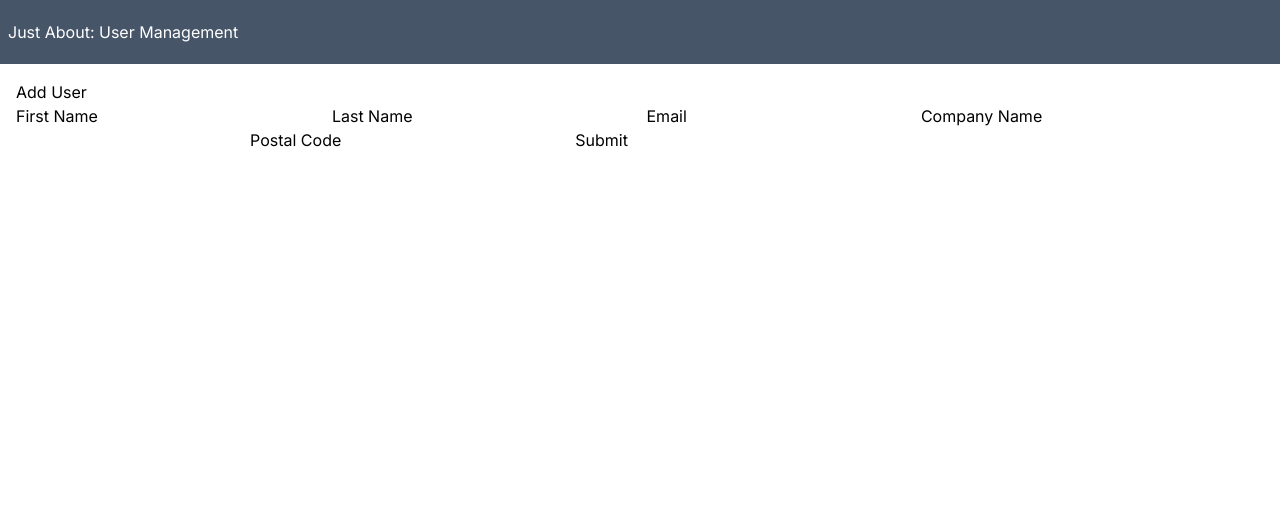
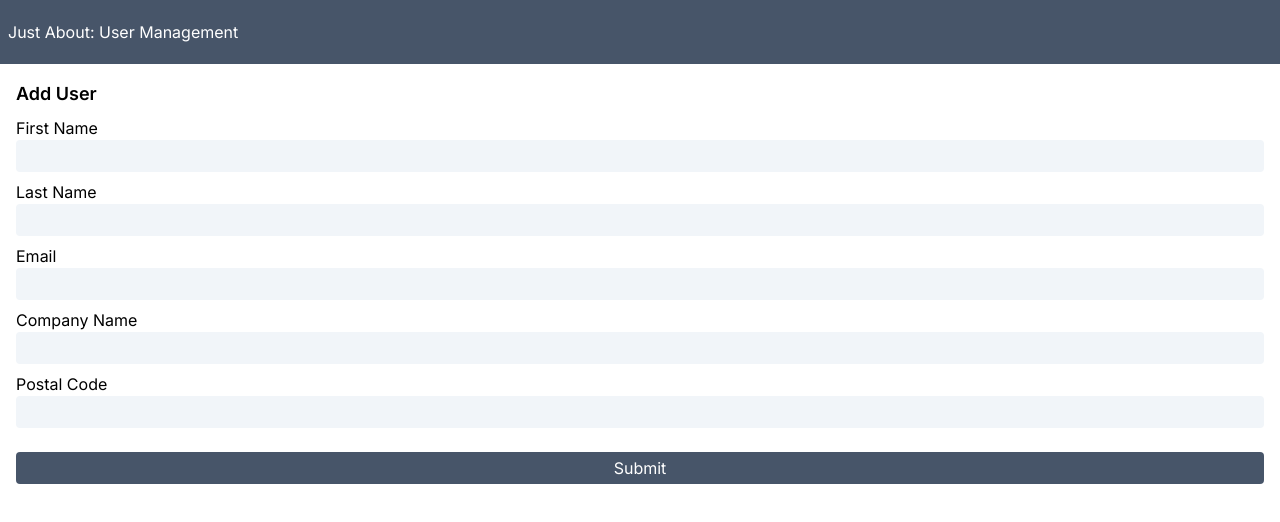
Before and after one commit to stephen-mclean/user-management, a Next.js app: page /users/create in a window 1280 px wide. Shown: the top 522 px of the page. Built offline with nearby package versions, Linux system fonts and the light colour scheme.

Commit message:
style user form and create input component

```diff
--- a/app/users/[id]/edit/page.tsx
+++ b/app/users/[id]/edit/page.tsx
@@ -26,7 +26,7 @@ export default async function EditUser({
 
   return (
     <>
-      <h1>Edit User {user.fullName}</h1>
+      <h1 className="font-semibold text-lg mb-2">Edit User: {user.fullName}</h1>
       <UserForm user={user} />
     </>
   );
--- a/app/users/create/page.tsx
+++ b/app/users/create/page.tsx
@@ -3,7 +3,7 @@ import UserForm from "@/components/user-form";
 export default function CreateUser() {
   return (
     <>
-      <h1>Add User</h1>
+      <h1 className="font-semibold text-lg mb-2">Add User</h1>
       <UserForm />
     </>
   );
--- /dev/null
+++ b/components/input.tsx
@@ -0,0 +1,20 @@
+import { InputHTMLAttributes } from "react";
+
+interface Props extends InputHTMLAttributes<HTMLInputElement> {
+  name: string;
+  label: string;
+}
+
+export default function Input({ name, label, ...rest }: Props) {
+  return (
+    <div className="flex flex-col">
+      <label htmlFor={name}>{label}</label>
+      <input
+        className="bg-slate-100 rounded p-1"
+        id={name}
+        name={name}
+        {...rest}
+      />
+    </div>
+  );
+}
--- a/components/user-form.tsx
+++ b/components/user-form.tsx
@@ -2,6 +2,7 @@
 
 import { User, UserAPIType } from "@/models/user";
 import { useRouter } from "next/navigation";
+import Input from "./input";
 
 type Props = {
   user?: User;
@@ -55,38 +56,48 @@ export default function UserForm({ user }: Props) {
   };
 
   return (
-    <form onSubmit={handleSubmit}>
-      <label htmlFor="firstName">First Name</label>
-      <input
-        id="firstName"
+    <form onSubmit={handleSubmit} className="flex flex-col gap-2">
+      <Input
         name="firstName"
+        label="First Name"
         type="text"
         defaultValue={user?.firstName}
+        required
       />
-      <label htmlFor="lastName">Last Name</label>
-      <input
-        id="lastName"
+      <Input
         name="lastName"
+        label="Last Name"
         type="text"
         defaultValue={user?.lastName}
+        required
       />
-      <label htmlFor="email">Email</label>
-      <input id="email" name="email" type="email" defaultValue={user?.email} />
-      <label htmlFor="companyName">Company Name</label>
-      <input
-        id="companyName"
+      <Input
+        name="email"
+        label="Email"
+        type="email"
+        defaultValue={user?.email}
+        required
+      />
+      <Input
         name="companyName"
+        label="Company Name"
         type="text"
         defaultValue={user?.companyName}
+        required
       />
-      <label htmlFor="postalCode">Postal Code</label>
-      <input
-        id="postalCode"
+      <Input
         name="postalCode"
+        label="Postal Code"
         type="text"
         defaultValue={user?.postalCode}
+        required
       />
-      <button type="submit">Submit</button>
+      <button
+        className="bg-slate-600 text-white rounded p-1 mt-4"
+        type="submit"
+      >
+        Submit
+      </button>
     </form>
   );
 }
```
